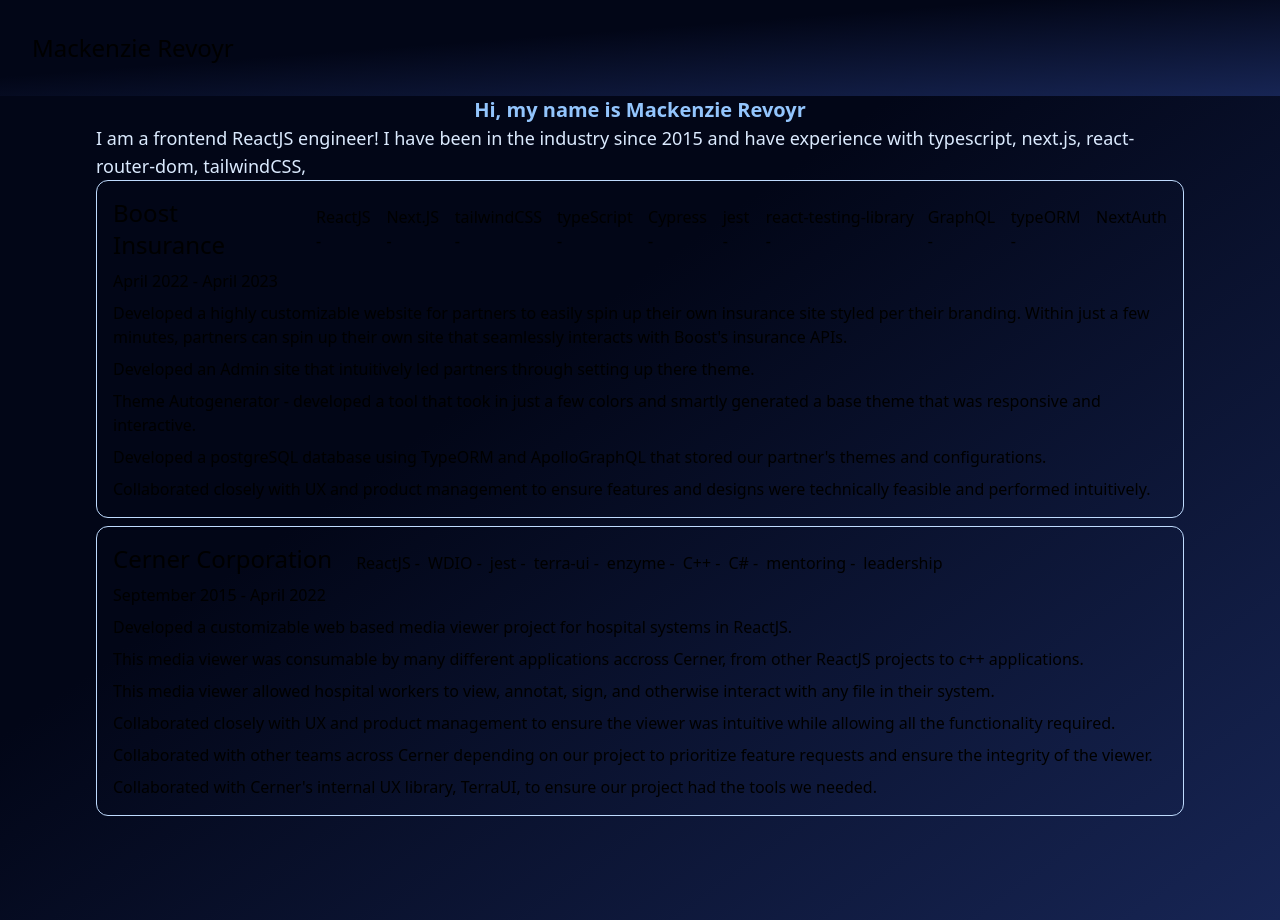
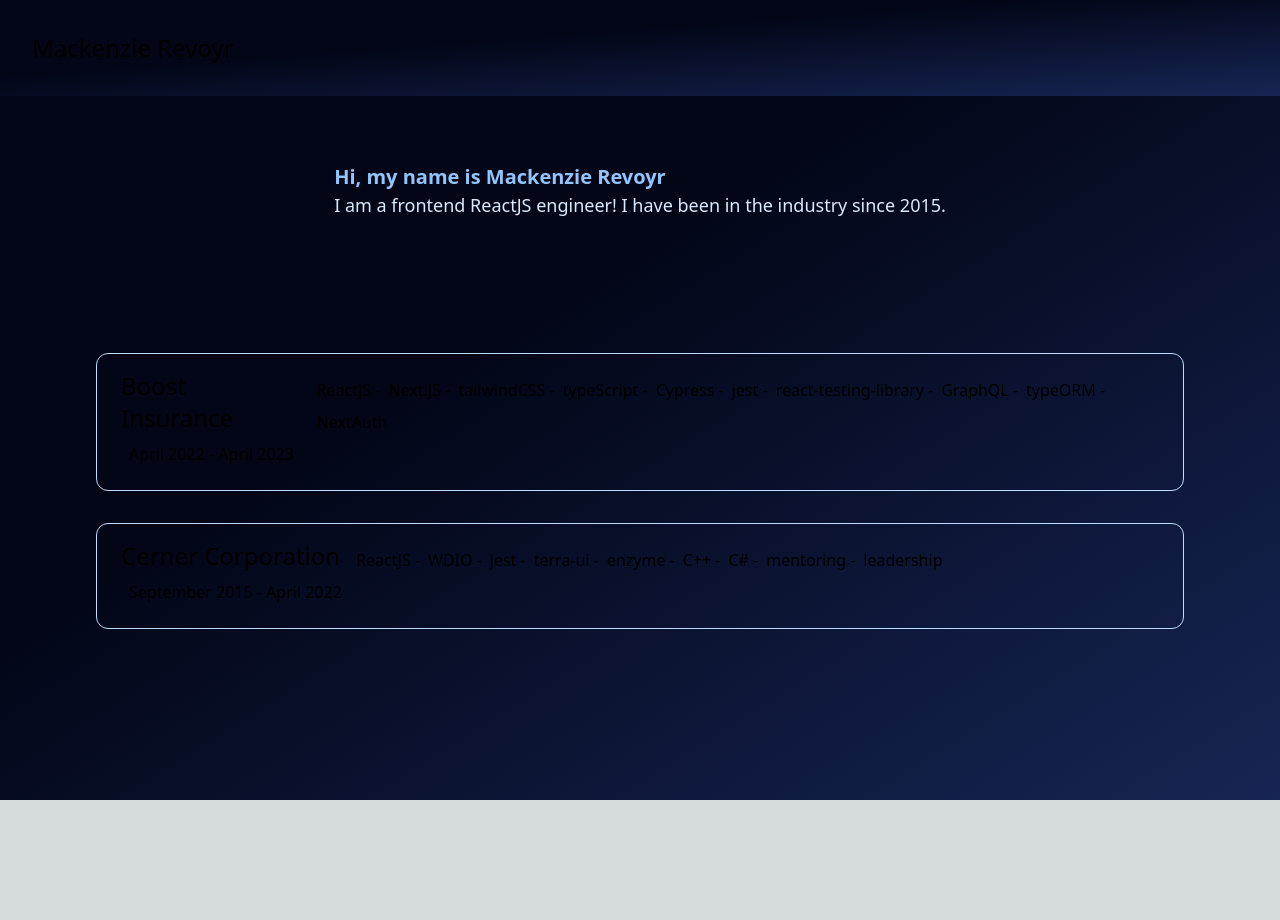
Before and after one commit to revoyrm/portfolio, a Next.js app: page / in a window 1280 px wide. After the commit the page ends 800 px from the top, so only its background shows below. Built offline with nearby package versions, Linux system fonts and the light colour scheme.

Commit message:
experience

```diff
--- a/package.json
+++ b/package.json
@@ -18,8 +18,12 @@
     "next": "13.3.0",
     "postcss": "8.4.21",
     "react": "18.2.0",
+    "react-collapse": "^5.1.1",
     "react-dom": "18.2.0",
     "tailwindcss": "3.3.1",
     "typescript": "5.0.4"
+  },
+  "devDependencies": {
+    "@types/react-collapse": "^5.0.1"
   }
 }
--- a/src/components/jobHistory.tsx
+++ b/src/components/jobHistory.tsx
@@ -1,32 +1,14 @@
 import { Experience } from "@/data/experience";
 import { ReactElement } from "react";
+import { Collapse } from "react-collapse";
+import { JobHistoryItem } from "./jobHistoryItem";
 
 export function JobHistory(): ReactElement {
   return (
-    <div>
-      {Experience.jobs.map(
-        ({ company, startDate, endDate, skills, responsibilities }) => (
-          <div
-            className="border border-blue-200 p-4 mb-2 rounded-xl"
-            key={company}
-          >
-            <ul className="flex gap-x-2">
-              <li className="text-2xl pr-4">{company}</li>
-              {skills.map((skill, i) => (
-                <li className="pt-2" key={`${company}-${skill}`}>{`${skill}   ${
-                  i < skills.length - 1 ? "           -" : ""
-                }`}</li>
-              ))}
-            </ul>
-            <p className="py-2">{`${startDate} - ${endDate}`}</p>
-            <ul className="flex flex-col gap-y-2">
-              {responsibilities.map((responsibility) => (
-                <li key={responsibility}>{responsibility}</li>
-              ))}
-            </ul>
-          </div>
-        )
-      )}
+    <div className="flex flex-col gap-y-6">
+      {Experience.jobs.map((job) => (
+        <JobHistoryItem key={job.company} {...job} />
+      ))}
     </div>
   );
 }
--- /dev/null
+++ b/src/components/jobHistoryItem.tsx
@@ -0,0 +1,47 @@
+import { Job } from "@/data/experience";
+import { ReactElement, useCallback, useState } from "react";
+import { Collapse } from "react-collapse";
+
+type JobHistoryItemProps = Job;
+
+export function JobHistoryItem({
+  company,
+  startDate,
+  endDate,
+  skills,
+  responsibilities,
+}: JobHistoryItemProps): ReactElement {
+  const [open, setOpen] = useState(false);
+
+  const handleClick = useCallback(() => {
+    setOpen((state) => !state);
+  }, []);
+
+  return (
+    <div
+      className="border border-blue-200 p-4 mb-2 rounded-xl hover:cursor-pointer hover:bg-gradient-to-br hover:rom-slate-950 hover:from-40% hover:to-blue-950 hover:animate-gradient-xy"
+      onClick={handleClick}
+      key={company}
+    >
+      <div className="flex pl-2">
+        <div className="text-2xl pr-4">{company}</div>
+        <ul className="flex gap-x-2 flex-wrap">
+          {skills.map((skill, i) => (
+            <li className="pt-2" key={`${company}-${skill}`}>{`${skill}   ${
+              i < skills.length - 1 ? "           -" : ""
+            }`}</li>
+          ))}
+        </ul>
+      </div>
+      <p className="py-2 pl-4">{`${startDate} - ${endDate}`}</p>
+      <Collapse isOpened={open}>
+        <hr className="my-4 mx-1 bg-blue-200 border-0 h-px" />
+        <ul className="flex flex-col gap-y-2 list-disc pl-8">
+          {responsibilities.map((responsibility) => (
+            <li key={responsibility}>{responsibility}</li>
+          ))}
+        </ul>
+      </Collapse>
+    </div>
+  );
+}
--- a/src/data/experience.ts
+++ b/src/data/experience.ts
@@ -1,11 +1,13 @@
+export type Job = {
+  company: string;
+  startDate: string;
+  endDate: string;
+  responsibilities: string[];
+  skills: string[];
+};
+
 export type ExperienceType = {
-  jobs: {
-    company: string;
-    startDate: string;
-    endDate: string;
-    responsibilities: string[];
-    skills: string[];
-  }[];
+  jobs: Job[];
   school: {
     name: string;
     degree: string;
--- a/src/pages/index.tsx
+++ b/src/pages/index.tsx
@@ -7,14 +7,15 @@
 export default function Home() {
   return (
     <main className="flex min-h-screen flex-col items-center bg-gradient-to-br from-slate-950 from-40% to-blue-950 justify-around p-24">
-      <h2 className="text-xl text-blue-300 font-bold">
-        Hi, my name is Mackenzie Revoyr
-      </h2>
-      <p className="text-lg text-blue-100">
-        I am a frontend ReactJS engineer! I have been in the industry since 2015
-        and have experience with typescript, next.js, react-router-dom,
-        tailwindCSS,{" "}
-      </p>
+      <div>
+        <h2 className="text-xl text-blue-300 font-bold">
+          Hi, my name is Mackenzie Revoyr
+        </h2>
+        <p className="text-lg text-blue-100">
+          I am a frontend ReactJS engineer! I have been in the industry since
+          2015.
+        </p>
+      </div>
       <JobHistory />
     </main>
   );
--- a/src/styles/globals.css
+++ b/src/styles/globals.css
@@ -25,3 +25,7 @@
     )
     rgb(var(--background-start-rgb));
 }
+
+.ReactCollapse--collapse {
+  transition: height 500ms;
+}
--- a/tailwind.config.js
+++ b/tailwind.config.js
@@ -1,18 +1,55 @@
 /** @type {import('tailwindcss').Config} */
 module.exports = {
   content: [
-    './src/pages/**/*.{js,ts,jsx,tsx}',
-    './src/components/**/*.{js,ts,jsx,tsx}',
-    './src/app/**/*.{js,ts,jsx,tsx}',
+    "./src/pages/**/*.{js,ts,jsx,tsx}",
+    "./src/components/**/*.{js,ts,jsx,tsx}",
+    "./src/app/**/*.{js,ts,jsx,tsx}",
   ],
   theme: {
     extend: {
       backgroundImage: {
-        'gradient-radial': 'radial-gradient(var(--tw-gradient-stops))',
-        'gradient-conic':
-          'conic-gradient(from 180deg at 50% 50%, var(--tw-gradient-stops))',
+        "gradient-radial": "radial-gradient(var(--tw-gradient-stops))",
+        "gradient-conic":
+          "conic-gradient(from 180deg at 50% 50%, var(--tw-gradient-stops))",
+      },
+      animation: {
+        "gradient-x": "gradient-x 10s ease infinite",
+        "gradient-y": "gradient-y 10s ease infinite",
+        "gradient-xy": "gradient-xy 10s ease infinite",
+      },
+      keyframes: {
+        "gradient-y": {
+          "0%, 100%": {
+            "background-size": "400% 400%",
+            "background-position": "center top",
+          },
+          "50%": {
+            "background-size": "200% 200%",
+            "background-position": "center center",
+          },
+        },
+        "gradient-x": {
+          "0%, 100%": {
+            "background-size": "200% 200%",
+            "background-position": "left center",
+          },
+          "50%": {
+            "background-size": "200% 200%",
+            "background-position": "right center",
+          },
+        },
+        "gradient-xy": {
+          "0%, 100%": {
+            "background-size": "400% 400%",
+            "background-position": "left center",
+          },
+          "50%": {
+            "background-size": "200% 200%",
+            "background-position": "right center",
+          },
+        },
       },
     },
   },
   plugins: [],
-}
+};
```
Also changed, not shown: 1 other file (tests, documents, lock files or other folders).
